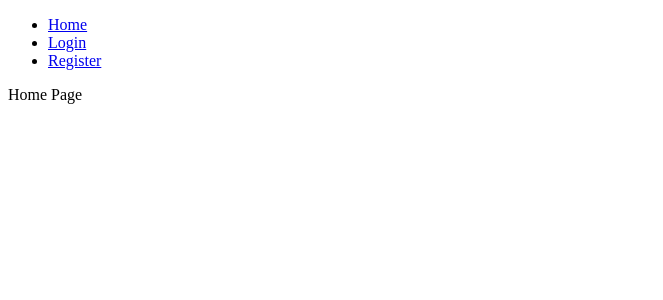
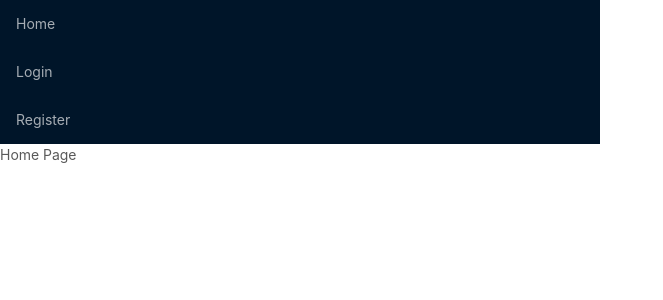
Before and after one commit to YW-Ma/personal-app, a React (Create React App) app: page / in a window 1280 px wide. Shown: the top 300 px of the page, without its empty margins (0-663 px from the left). Built offline with nearby package versions, Linux system fonts and the light colour scheme; the HTML template or start-up script is replaced by a standard one.

Commit message:
CSS Module practice

```diff
--- /dev/null
+++ b/config-overrides.js
@@ -0,0 +1,13 @@
+const {override, addLessLoader, fixBabelImports} = require('customize-cra');
+
+module.exports = override(
+    fixBabelImports('antd',{
+        libraryDirectory: 'es',
+        style: 'css',
+    }),
+    addLessLoader({
+        lessOptions: {
+            javascriptEnabled: true,
+        }
+    })
+)
--- a/src/App.js
+++ b/src/App.js
@@ -1,17 +1,20 @@
 import React from 'react';
-import {BrowserRouter} from 'react-router-dom';
+import {BrowserRouter, NavLink} from 'react-router-dom';
+import {Menu} from 'antd';
+// import 'antd/dist/antd.less' 按需加载后不需要全局引入了
 import Router from './router';
 //等同于
 // import { default as Router } from './router';
+import styles from './App.module.less'
 
 function App() {
   return (
     <BrowserRouter>
-      <ul>
-        <li><a href = "\">Home</a></li>
-        <li><a href = "\login">Login</a></li>
-        <li><a href = "\Register">Register</a></li>
-      </ul>
+      <Menu className = {styles.menu} theme = 'dark'>
+        <Menu.Item><NavLink to = "/">Home</NavLink></Menu.Item>
+        <Menu.Item><NavLink to = "/login">Login</NavLink></Menu.Item>
+        <Menu.Item><NavLink to = "/Register">Register</NavLink></Menu.Item>
+      </Menu>
       <Router></Router>
     </BrowserRouter>
   );
--- /dev/null
+++ b/src/App.module.less
@@ -0,0 +1,3 @@
+.menu {
+    width: 600px,
+}
```
Also changed, not shown: package.json (+12 -4 lines), 1 other file (tests, documents, lock files or other folders).
